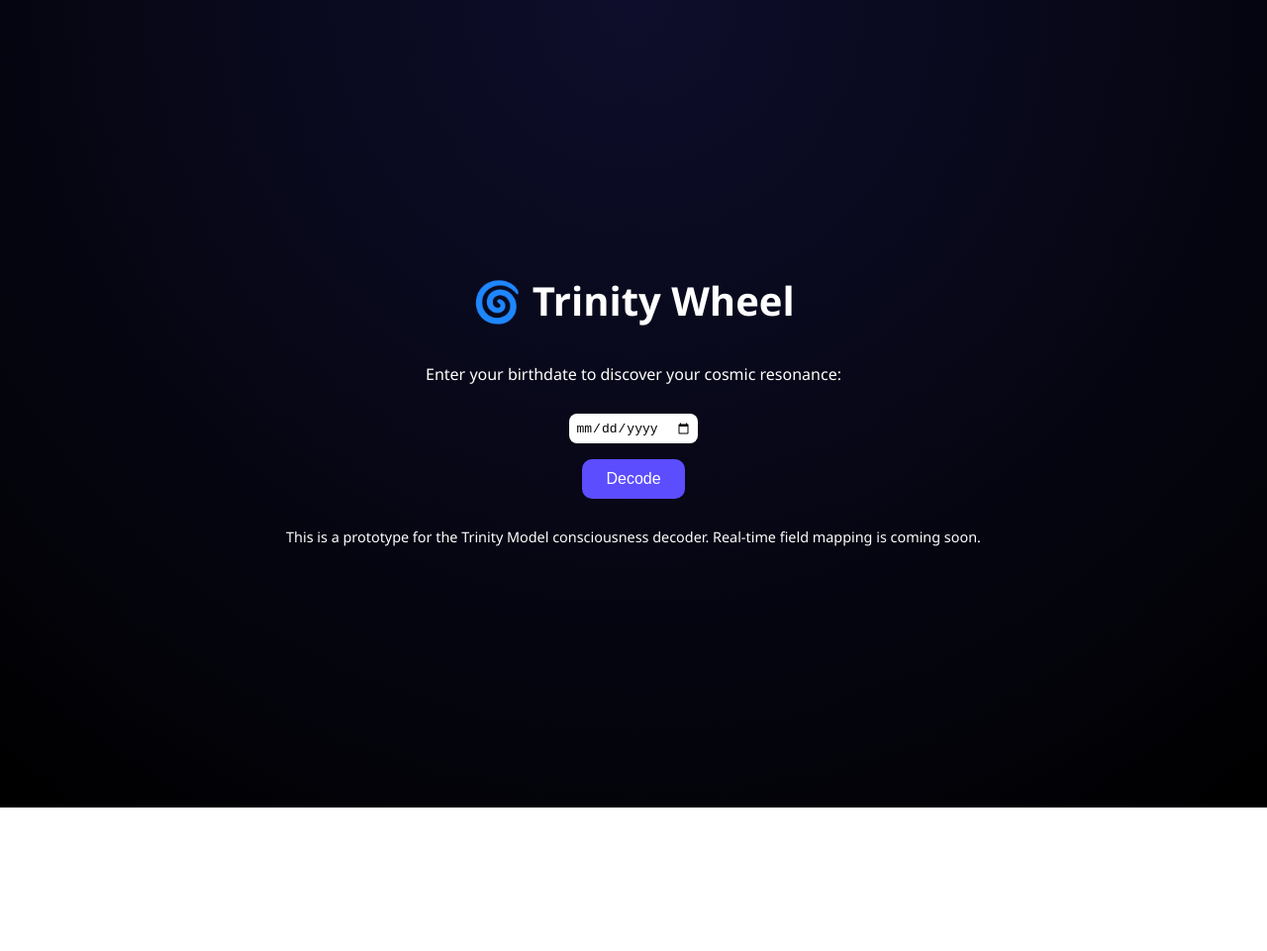
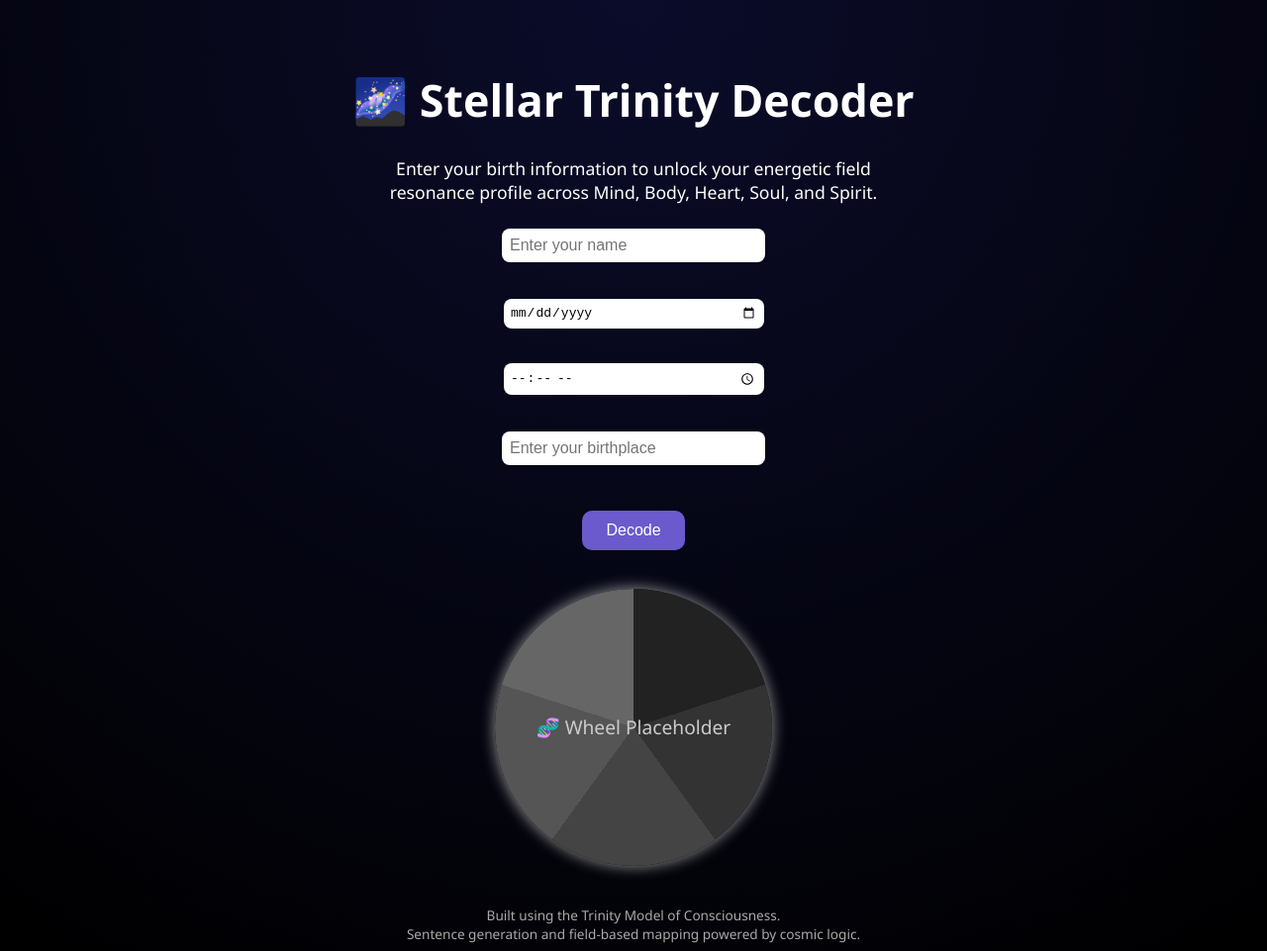
Before and after one commit to Stellar-proximology/trinitymodelappwheel, a plain HTML site: page index.html in a window 1280 px wide. Shown: the whole page at 99% size. Before the commit the page ends 816 px from the top, so only its background shows below. Drawn offline with Linux system fonts and the light colour scheme.

Commit message:
Update index.html

```diff
--- a/index.html
+++ b/index.html
@@ -3,47 +3,118 @@
 <head>
   <meta charset="UTF-8" />
   <meta name="viewport" content="width=device-width, initial-scale=1.0"/>
-  <title>Trinity Wheel</title>
+  <title>Stellar Trinity Decoder</title>
   <style>
     body {
-      background: radial-gradient(circle at top, #0e0e2c, #000);
-      color: #fff;
+      background: radial-gradient(circle at top, #0b0c2a, #000);
+      color: #ffffff;
       font-family: 'Segoe UI', sans-serif;
       display: flex;
       flex-direction: column;
       align-items: center;
-      justify-content: center;
+      justify-content: flex-start;
+      padding-top: 2rem;
+      text-align: center;
       min-height: 100vh;
-      text-align: center;
     }
+
     h1 {
-      font-size: 2.5em;
-      margin-bottom: 0.5em;
+      font-size: 2.8em;
+      margin-bottom: 0.2em;
     }
+
+    p {
+      font-size: 1.1em;
+      max-width: 500px;
+    }
+
     input {
       padding: 0.5em;
+      margin: 0.5em;
       border-radius: 8px;
       border: none;
-      margin-top: 1em;
       font-size: 1em;
+      width: 250px;
     }
+
     button {
       margin-top: 1em;
       padding: 0.7em 1.5em;
       border: none;
-      background: #5c4dff;
+      background: #6a5acd;
       color: white;
       font-size: 1em;
       border-radius: 10px;
       cursor: pointer;
     }
+
+    .result {
+      margin-top: 2em;
+      background: #1f1f3a;
+      padding: 1em;
+      border-radius: 10px;
+      width: 80%;
+      max-width: 520px;
+      font-size: 1em;
+    }
+
+    .wheel-placeholder {
+      width: 280px;
+      height: 280px;
+      border-radius: 50%;
+      background: conic-gradient(#222 0% 20%, #333 20% 40%, #444 40% 60%, #555 60% 80%, #666 80% 100%);
+      margin-top: 2em;
+      box-shadow: 0 0 15px #999;
+      display: flex;
+      align-items: center;
+      justify-content: center;
+      font-size: 1.2em;
+      color: #ccc;
+    }
+
+    .footer {
+      margin-top: 3em;
+      font-size: 0.85em;
+      color: #aaa;
+      max-width: 500px;
+    }
   </style>
 </head>
 <body>
-  <h1>🌀 Trinity Wheel</h1>
-  <p>Enter your birthdate to discover your cosmic resonance:</p>
-  <input type="date" id="birthInput" />
-  <button onclick="alert('Finder function coming soon...')">Decode</button>
-  <p style="margin-top:2em; font-size:0.9em;">This is a prototype for the Trinity Model consciousness decoder. Real-time field mapping is coming soon.</p>
+  <h1>🌌 Stellar Trinity Decoder</h1>
+  <p>Enter your birth information to unlock your energetic field resonance profile across Mind, Body, Heart, Soul, and Spirit.</p>
+
+  <input type="text" id="nameInput" placeholder="Enter your name" /><br/>
+  <input type="date" id="birthInput" /><br/>
+  <input type="time" id="timeInput" /><br/>
+  <input type="text" id="placeInput" placeholder="Enter your birthplace" /><br/>
+
+  <button onclick="decode()">Decode</button>
+
+  <div class="wheel-placeholder">🧬 Wheel Placeholder</div>
+
+  <div id="result" class="result" style="display:none;"></div>
+
+  <div class="footer">
+    Built using the Trinity Model of Consciousness.<br/>
+    Sentence generation and field-based mapping powered by cosmic logic.
+  </div>
+
+  <script>
+    function decode() {
+      const name = document.getElementById("nameInput").value;
+      const date = document.getElementById("birthInput").value;
+      const time = document.getElementById("timeInput").value;
+      const place = document.getElementById("placeInput").value;
+
+      const gate = "22", line = "3", color = "5", tone = "3", base = "1", field = "Heart";
+
+      const sentence = \`\${name ? name + "," : "You"} resonate through the \${field} Field, perceiving reality via Gate \${gate}.\${line}, filtered by Color \${color}, attuned to Tone \${tone}, and grounded in Base \${base}.\`;
+
+      const resultDiv = document.getElementById("result");
+      resultDiv.innerText = sentence;
+      resultDiv.style.display = "block";
+    }
+  </script>
 </body>
 </html>
```
